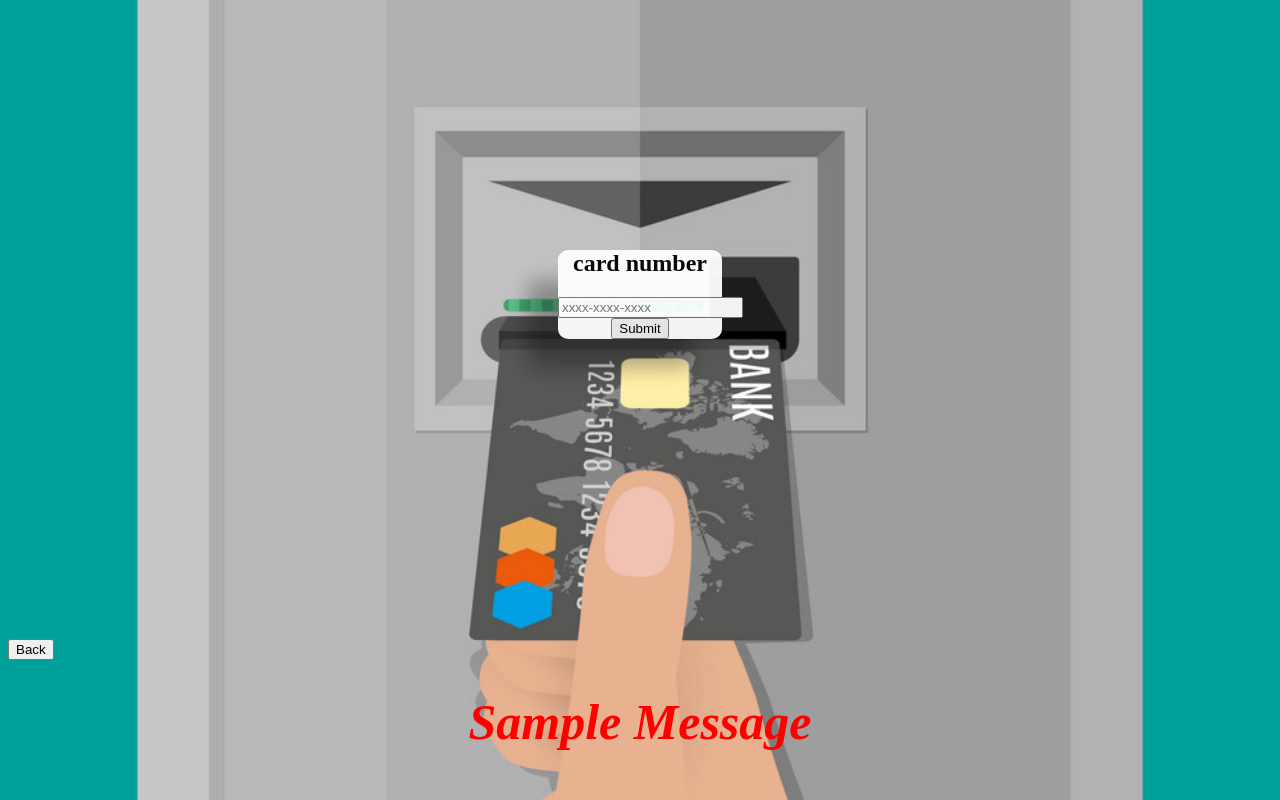
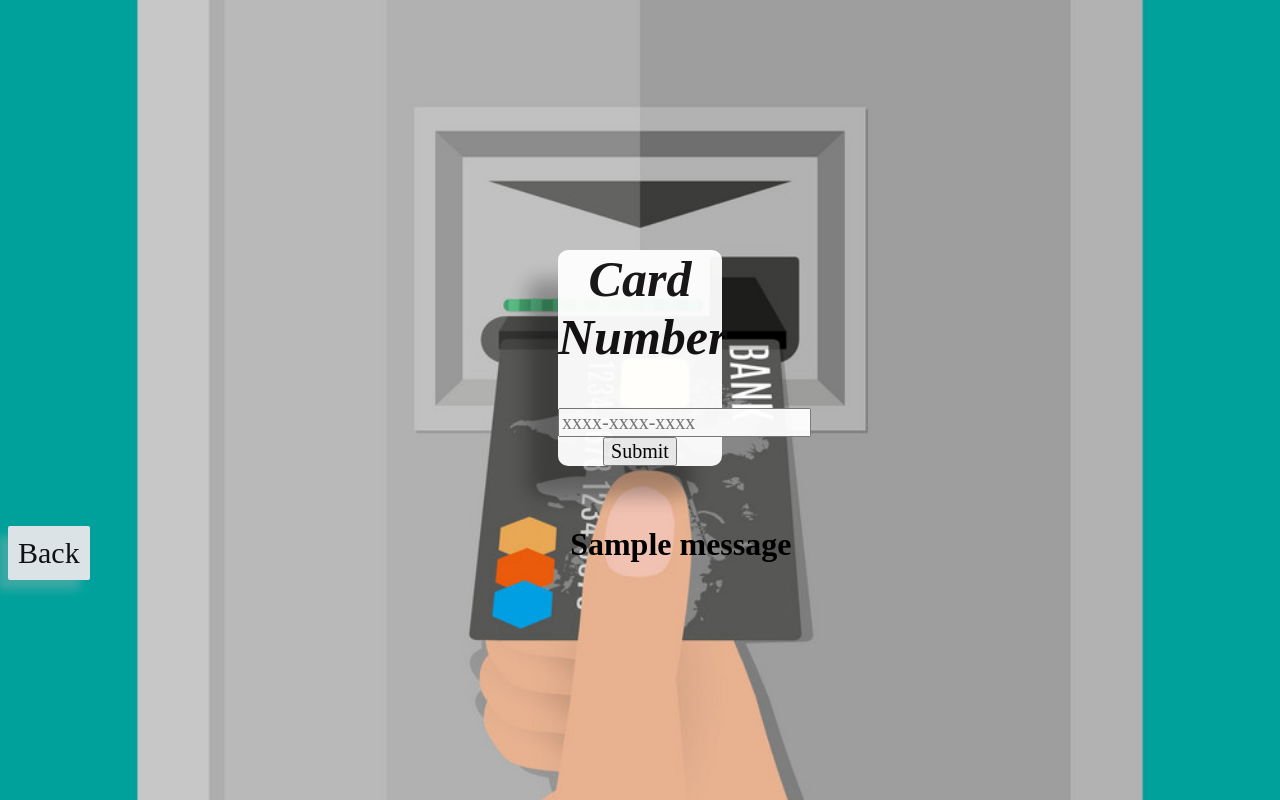
Before and after one commit to shashank2123/Atm_machine_interface, a Django app: page /index in a window 1280 px wide. Run offline with Django 3.2, Linux system fonts and the light colour scheme; tables that the repository leaves empty hold one stand-in row (values such as "Sample post"); one stand-in notice (Sample message) is shown.

Commit message:
change small features

```diff
--- a/Atm_app/admin.py
+++ b/Atm_app/admin.py
@@ -1,5 +1,5 @@
 from django.contrib import admin
-from .models import Accounts,Account_status,cardDetails,cardType,customer,gender,pin,login_trace
+from .models import Accounts,Account_status,cardDetails,cardType,customer,gender,pin
 # Register your models here.
 
 admin.site.register(Accounts)
@@ -9,4 +9,3 @@ admin.site.register(cardType)
 admin.site.register(customer)
 admin.site.register(gender)
 admin.site.register(pin)
-admin.site.register(login_trace)
--- a/Atm_app/models.py
+++ b/Atm_app/models.py
@@ -61,8 +61,3 @@ class transcations(models.Model):
 class loan(models.Model):
     accound_id=models.OneToOneField(to=Accounts,on_delete=models.CASCADE,primary_key=True)
     ammount=models.FloatField()
-
-class login_trace(models.Model):
-    card_num=models.ForeignKey(to=cardDetails,on_delete=models.DO_NOTHING)
-    date=models.DateField(default=today)
-    time=models.TimeField(default=time)
--- a/Atm_app/views.py
+++ b/Atm_app/views.py
@@ -1,5 +1,5 @@
 from django.shortcuts import render,redirect,HttpResponse
-from .models import cardDetails,Accounts,cardType,transcations,loan,customer,pin,login_trace
+from .models import cardDetails,Accounts,cardType,transcations,loan,customer,pin
 from django.contrib import messages
 from django.db import connection
 import plotly.express as px
@@ -21,8 +21,6 @@ def insert(request):
         request.session['num']=num
         if cardDetails.objects.filter(numCard=num).exists():
             card=cardDetails.objects.get(numCard=num)
-            obj=login_trace(card_num=card)
-            obj.save()
             return(render(request,'pin.html'))
         else:
             messages.warning(request,"Invalid card number")
--- a/static/css/credit.css
+++ /dev/null
@@ -1,37 +0,0 @@
-
-body{
-    background-image: url("../images/credit.jpg");
- background-size: cover;
-}
-input{
-size: 100px;
-}
-h1{
-    font-size: 50px;
-    font-family: 'Times New Roman', Times, serif;
-    text-transform: capitalize;
-    text-shadow: blue;
-    color: rgb(17, 15, 15);
-    font-style: oblique;
-}
-div{
-    text-align: center;
-    margin-top: 250px;
-    margin-left: 550px;
-    margin-right: 550px;
-    border-radius: 10px;
-    margin-bottom: 300px;
-    background-color:white;
-    box-sizing: border-box;
-    border: blue;
-    opacity:95%;
-    box-shadow: -30px 30px 20px rgba(0,0,0,0.3);
-    transition: 1s ease-in-out;
-}
-div:hover{
-    background-color: rgb(155, 207, 207);
-   transform: scale(1.5);
-}
-div button{
-    display:inline-block;
-}
--- a/static/css/newcredit.css
+++ b/static/css/newcredit.css
@@ -46,8 +46,8 @@ button{
     font-size: 30px;
     color:rgb(14, 12, 12);
     padding: 10px;
-    margin-left: 200px;
     transition: 1s ease-in-out;
+    float: left;
 }
 button:hover{
     background-color: rgb(155, 207, 207);
--- a/templates/insert_card.html
+++ b/templates/insert_card.html
@@ -5,20 +5,20 @@
 <meta charset="UTF-8">
 <meta name="viewport" content="width=device-width, initial-scale=1.0">
     <title>ATM</title>
-    <link rel="stylesheet" href="{% static 'css/credit.css' %}">
+    <link rel="stylesheet" href="{% static 'css/newcredit.css' %}">
 </head>
 <body>
 <form id="card" method="post" action="insert">
   {% csrf_token %}
   <div class="container">
         <h2>card number</h2>
-        <input type="text" placeholder="xxxx-xxxx-xxxx" name='cardnum' required/>
+        <input type="text" name='cardnum' placeholder="xxxx-xxxx-xxxx" maxlength="12" minlength="12" pattern="\d{12}" required/>
 <input type="submit">
 </form>
 </div>
 <a href="{% url 'Atm_app:welcome' %}" ><button >Back</button></a>
 {% for message in messages %}
-  <center><strong><h1 style="color : red;">{{ message }}</h1></strong></center>
+  <center><strong><h1 style="color : black;">{{ message }}</h1></strong></center>
 {% endfor %}
 </body>
 </html>
--- a/templates/options.html
+++ b/templates/options.html
@@ -18,13 +18,8 @@
         <a  href="{% url 'Atm_app:history' %}" ><button id="b4">Transactions</button></a>
         <a  href="{% url 'Atm_app:pinredirect' %}" ><button id="b5">Change PIN</button></a>
         <a  href="{% url 'Atm_app:profileView' %}" ><button id="b6">Profile</button></a>
-<<<<<<< HEAD
         <a href="{% url 'Atm_app:welcome' %}" ><button id="b7">Back</button></a>
         <a href="{% url 'Atm_app:generate_report' %}" ><button id="b8">Reports</button></a>
-=======
->>>>>>> 8b191e8f2e1df0f37cc7f20bb528272f09230dfa
     </div>
-    <a href="{% url 'Atm_app:welcome' %}" ><button >Back</button></a>
-    <a href="{% url 'Atm_app:help' %}" ><button >Help</button></a>
 </body>
 </html>
--- a/templates/pin.html
+++ b/templates/pin.html
@@ -13,7 +13,7 @@
 <form method="post" action='pin'>
   {% csrf_token %}
   <div class="container">
-    <input type="password" name='pass'><br>
+    <input type="password" name='pass' maxlength="4" minlength="4" pattern="\d{4}"><br>
 
   <input style="background-color: rgb(117, 202, 202);font-size: 45px;" type="submit">
 </form>
--- a/templates/withamount.html
+++ b/templates/withamount.html
@@ -11,7 +11,7 @@
     <form action="amount_with" method="post">
       {% csrf_token %}
       <p>amount
-          <input type="text" placeholder="0000.00" name='amount'>
+          <input type="text" placeholder="0000.00" name='amount' pattern="[0-9]+(\.[0-9]{1,2})?%?">
       </p>
         <button type="submit">Next</button>
     </form>
```
Also changed, not shown: Atm_app/migrations/0006_delete_login_trace.py (added).
